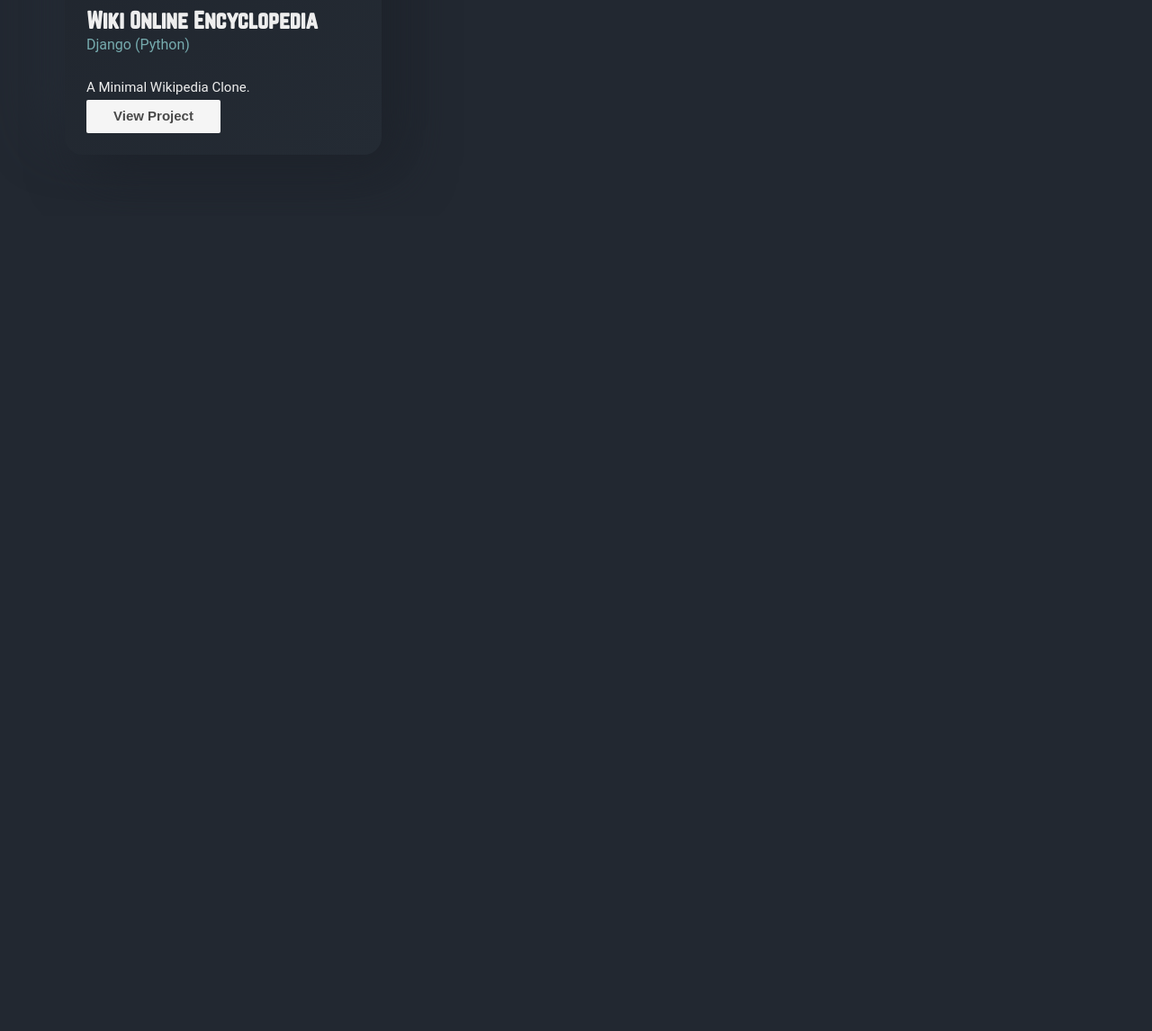
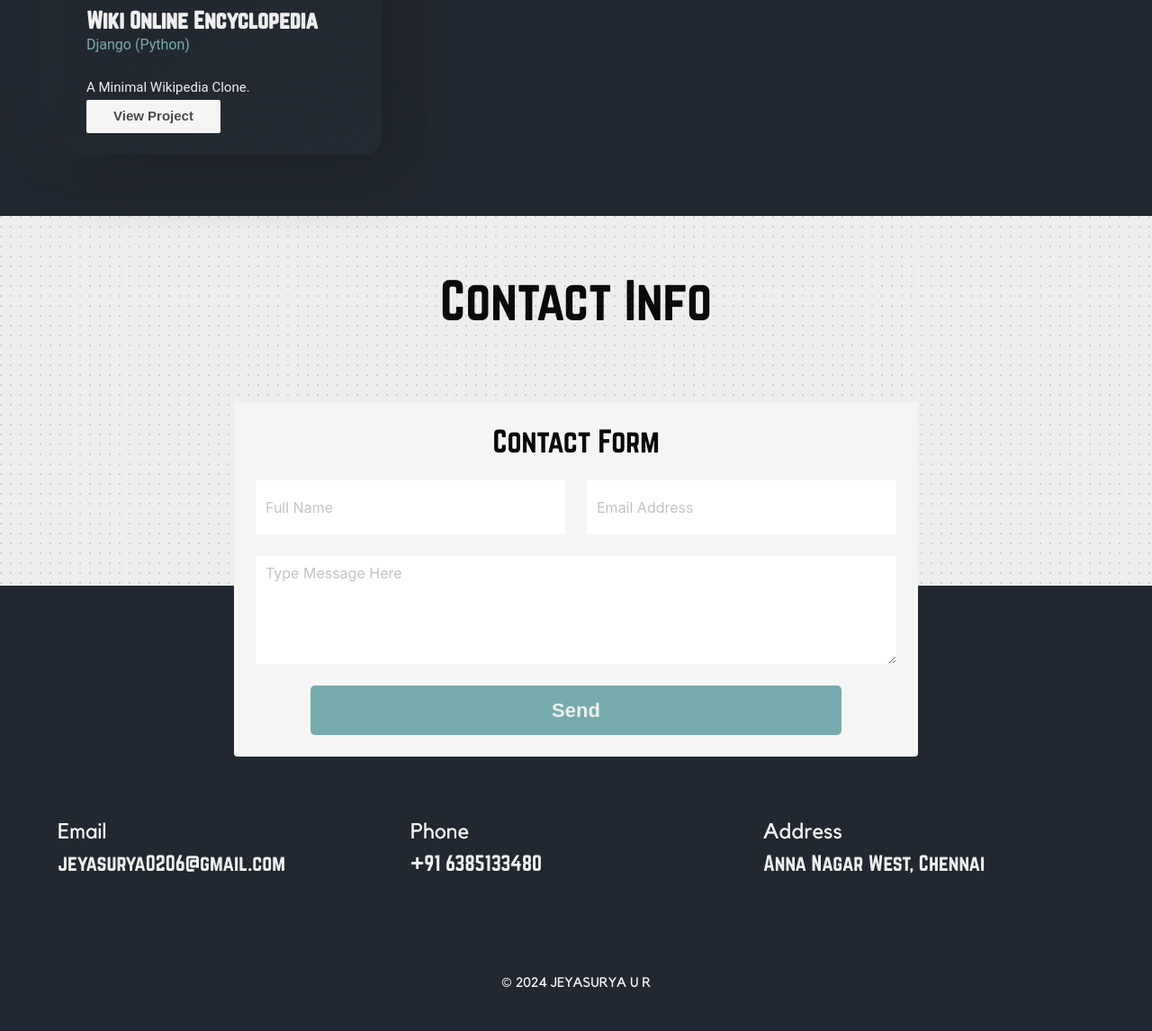
Before and after one commit to JeyasuryaUR/Portfolio, a Flask app: page / in a window 1280 px wide. Shown: the part 4173-5319 px from the top of the page at 90% size. Before the commit the page ends 4321 px from the top, so only its background shows below. Run offline with Flask 3, Linux system fonts and the light colour scheme; some libraries are stand-ins or nearby versions.

Commit message:
Contact, Footer Sections

```diff
--- a/static/style.css
+++ b/static/style.css
@@ -169,6 +169,22 @@ h6, .h6 {
 
 .has-background-white {
     background-color: var(--white) !important;
+}
+
+.has-background-dark {
+    background-color: var(--dark-grey) !important;
+}
+
+.neumorphic-dark {
+    background: linear-gradient(145deg, #1f242b, #242b33);
+    box-shadow:  20px 20px 60px #1d2229,
+                -20px -20px 60px #272e37;
+}
+
+.neumorphic-light {
+    background: #eeeeee;
+    box-shadow:  20px 20px 60px #cacaca,
+                -20px -20px 60px #ffffff;
 }
 
 /* Button style */
@@ -521,7 +537,7 @@ textarea.input {
 }
 
 /* skills */
-.neumorphic-card {
+.skill-card {
     border-radius: 20px;
     background: linear-gradient(145deg, #1f242c, #242b34);
     box-shadow:  20px 20px 60px #1d222a,
@@ -666,6 +682,30 @@ textarea.input {
     overflow: hidden;
 }
 
+  /* /portfolio */
 
+/* footer */
+.footer-section {
+    padding-top: 200px;
+  }
 
-  /* /portfolio */
+  .section-on-footer {
+    margin-bottom: -250px !important;
+  }
+
+  .shadow-down {
+    position: relative;
+  }
+
+  .shadow-down::before {
+    position: absolute;
+    content: "";
+    box-shadow: 2px 2px 80.75px 14.25px rgba(224, 241, 255, 0.34);
+    height: 100%;
+    width: 100%;
+    left: 0;
+    top: 0;
+    z-index: -1;
+  }
+
+  /* /footer */
--- a/templates/index.html
+++ b/templates/index.html
@@ -175,7 +175,7 @@
     <div class="columns is-multiline is-flex-mobile">
       {% for skill in skills %}
       <div class="column is-3-desktop is-4-tablet is-6-mobile">
-        <div class="card shadow has-text-centered neumorphic-card">
+        <div class="card shadow has-text-centered skill-card">
           <div
             class="is-relative rounded-top html-css-skill skill-embed"
             data-background="{{ url_for('static', filename='images/skills/' + skill.image) }}"
@@ -256,4 +256,66 @@
 <section></section>
 
 <!-- /portfolio -->
+
+<!-- contact -->
+<section class="section has-background-white section-on-footer" data-background="{{ url_for('static', filename='images/BGs/bg-dots.png') }}">
+  <div class="container">
+    <div class="has-text-centered">
+      <h2 class="section-title has-text-black">Contact Info</h2>
+    </div>
+    <div class="columns is-centered">
+      <div class="column is-8-desktop">
+        <div class="has-background-light card-content has-text-centered shadow-down">
+          <h4 class="mb-5 has-text-black">Contact Form</h4>
+          <form action="#" class="columns is-multiline is-centered">
+            <div class="column is-6-tablet">
+              <input type="text" id="name" name="name" placeholder="Full Name" class="input">
+            </div>
+            <div class="column is-6-tablet">
+              <input type="email" id="email" name="email" placeholder="Email Address" class="input">
+            </div>
+            <div class="column is-full">
+              <textarea name="message" id="message" class="input"
+                placeholder="Type Message Here"></textarea>
+            </div>
+            <div class="column is-6-tablet is-10">
+              <button class="button is-primary is-fullwidth">send</button>
+            </div>
+          </form>
+        </div>
+      </div>
+    </div>
+  </div>
+</section>
+<!-- /contact -->
+
+<!-- footer -->
+<footer class="footer-section has-background-dark">
+  <div class="section">
+    <div class="container">
+      <div class="columns">
+        <div class="column is-4-tablet">
+          <h5 class="has-text-light font-two">Email</h5>
+          <p class="has-text-white paragraph-lg font-one">jeyasurya0206@gmail.com</p>
+        </div>
+        <div class="column is-4-tablet">
+          <h5 class="has-text-light font-two">Phone</h5>
+          <p class="has-text-white paragraph-lg font-one">+91 6385133480</p>
+        </div>
+        <div class="column is-4-tablet">
+          <h5 class="has-text-light font-two">Address</h5>
+          <p class="has-text-white paragraph-lg font-one">Anna Nagar West, Chennai</p>
+        </div>
+      </div>
+    </div>
+  </div>
+  <div class="section is-small has-text-centered has-border-top is-border-dark">
+    <p class="has-text-light font-two">©
+      <script>
+        var CurrentYear = new Date().getFullYear()
+        document.write(CurrentYear)
+      </script> JEYASURYA U R</a></p>
+  </div>
+</footer>
+<!-- /footer -->
 {% endblock %}
```
